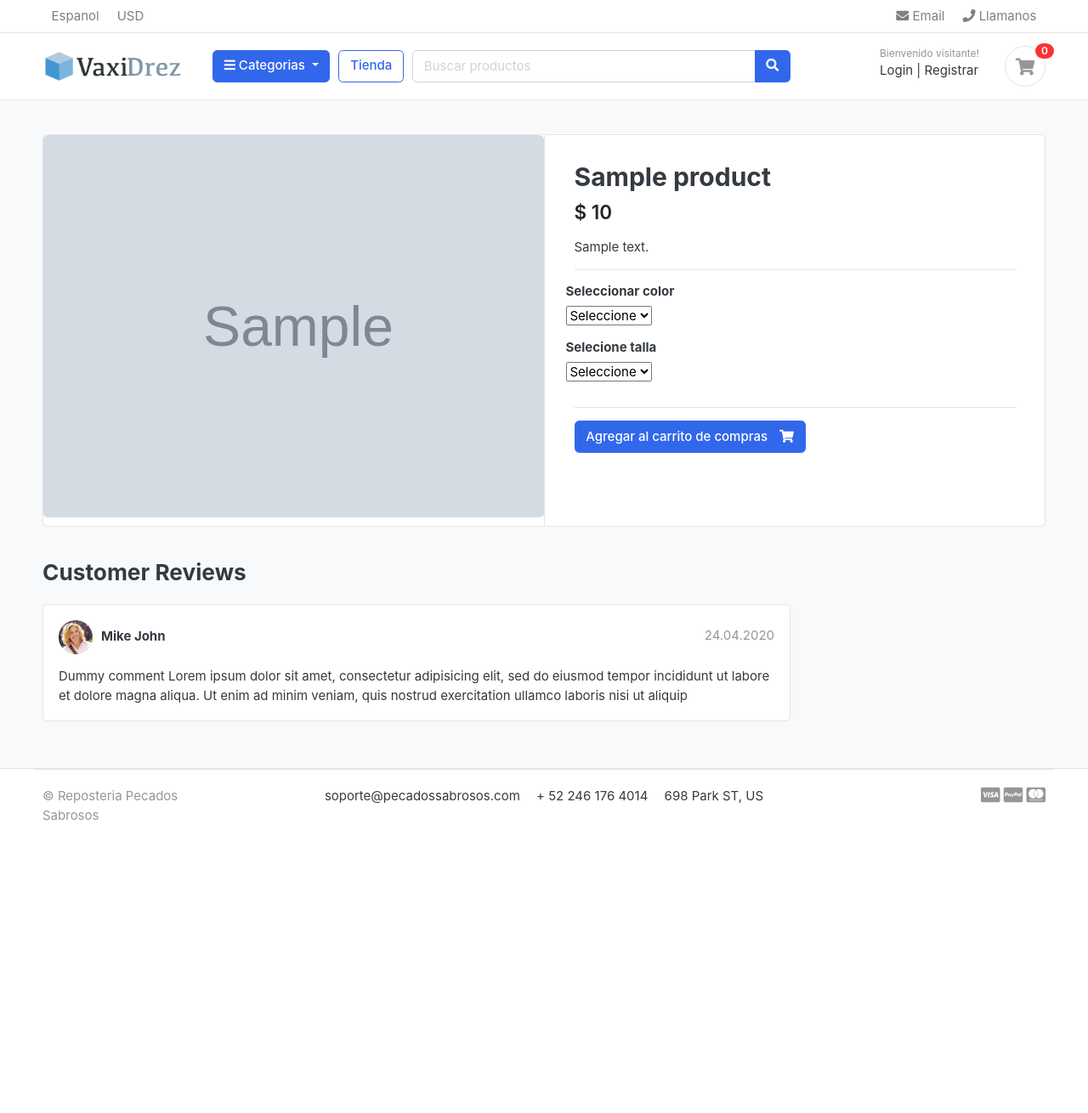
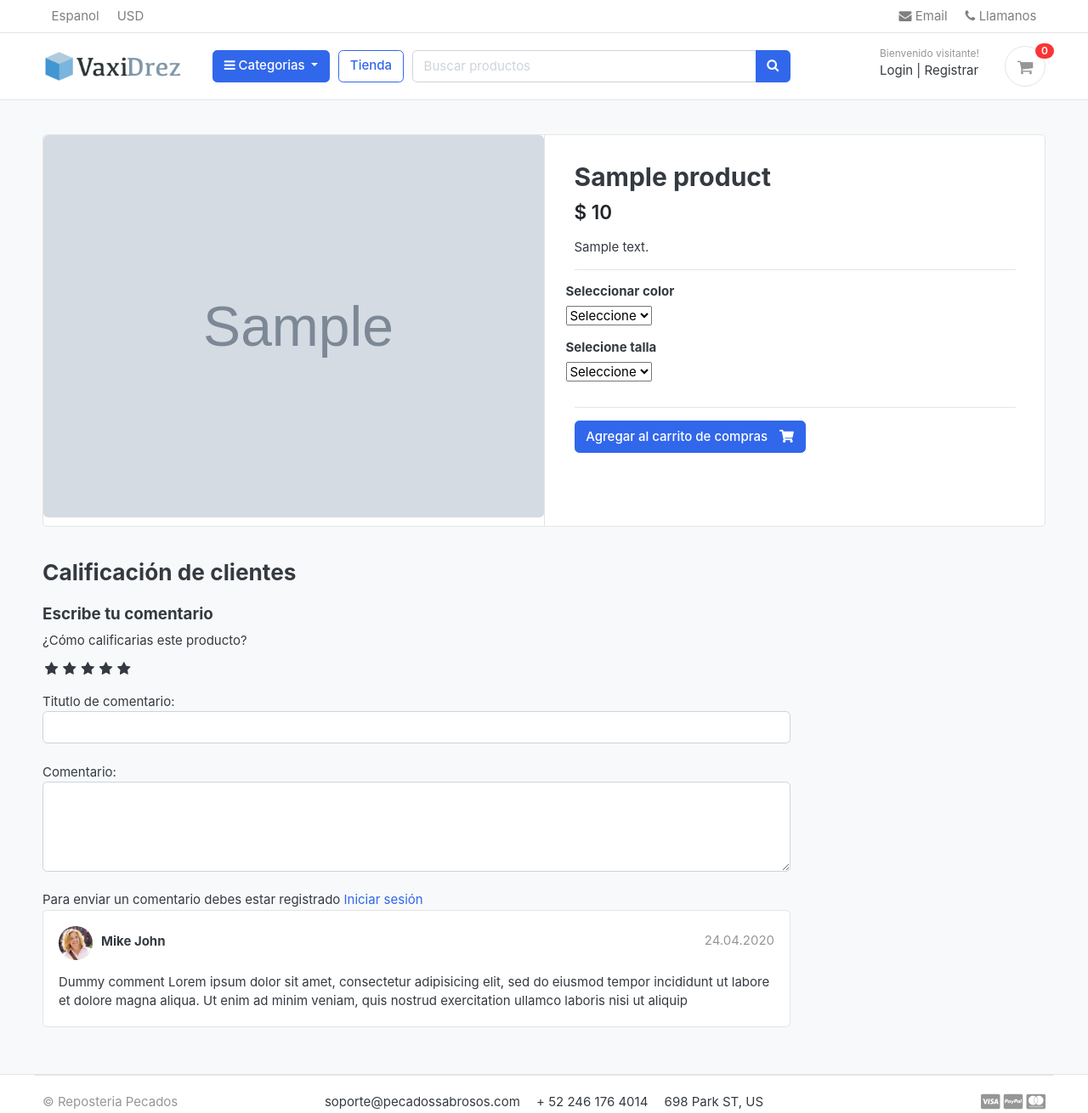
Before and after one commit to pedroCoH/ecommerce-django, a Django app: a page that uses templates/base.html in a window 1280 px wide. Shown: the top 1310 px of the page at 85% size. Before the commit the page ends 966 px from the top, so only its background shows below. Run offline with Django 5.2, Linux system fonts and the light colour scheme; tables that the repository leaves empty hold one stand-in row (values such as "Sample post"); grey boxes marked "Sample" are stand-in pictures; some libraries are stand-ins or nearby versions; some web fonts are replaced.

Commit message:
Act Comentairios del cliente

```diff
--- /dev/null
+++ b/ecommerce/static/css/custom.css
@@ -0,0 +1,36 @@
+.rate > input {
+    display:none;
+}
+
+.rate {
+    display: inline-block;
+    border: 0;
+}
+.rate > label {
+    float: right;
+}
+
+.rate > label:before {
+    display: inline-block;
+    font-size: 1.1rem;
+    font-family: FontAwesome;
+    content: "\f005";
+    margin: 0;
+    padding: 0.3rem .2rem;
+    cursor: pointer;
+}
+
+.rate  .half:before {
+    content: "\f089";
+    position: absolute;
+    padding-right: 0;
+}
+
+input:checked ~ label, label:hover ~label{
+    color: #ffb503;
+}
+
+input:checked + label:hover, input:checked ~label:hover, input:checked ~ label:hover ~ label,
+label:hover ~ input:checked ~ label {
+    color: #cc900c;
+}
--- a/store/admin.py
+++ b/store/admin.py
@@ -1,5 +1,5 @@
 from django.contrib import admin
-from .models import Product, Variation
+from .models import Product, Variation, ReviewRating
 # Register your models here.
 
 class ProductAdmin(admin.ModelAdmin):
@@ -14,3 +14,4 @@ class VariationAdmin(admin.ModelAdmin):
 
 admin.site.register(Product, ProductAdmin)
 admin.site.register(Variation, VariationAdmin)
+admin.site.register(ReviewRating)
--- a/store/models.py
+++ b/store/models.py
@@ -1,6 +1,7 @@
 from django.db import models
 from category.models import Category
 from django.urls import reverse
+from accounts.models import Account
 
 # Create your models here.
 class Product(models.Model):
@@ -47,3 +48,18 @@ class Variation(models.Model):
 
     def __str__(self):
         return self.variation_category + ':' + self.variation_value
+
+
+class ReviewRating(models.Model):
+    product = models.ForeignKey(Product, on_delete=models.CASCADE)
+    user = models.ForeignKey(Account, on_delete=models.CASCADE)
+    subject = models.CharField(max_length=100, blank=True)
+    review = models.CharField(max_length=500, blank=True)
+    rating = models.FloatField()
+    ip = models.CharField(max_length=20, blank=True)
+    status = models.BooleanField(default=True)
+    created_at = models.DateTimeField(auto_now_add=True)
+    updated_at = models.DateTimeField(auto_now=True)
+
+    def __str__(self):
+        return self.subject
--- a/store/urls.py
+++ b/store/urls.py
@@ -6,4 +6,6 @@ urlpatterns = [
     path('category/<slug:category_slug>/', views.store, name='products_by_category'),
     path('category/<slug:category_slug>/<slug:product_slug>/', views.product_detail, name='product_detail'),
     path('search/', views.search, name='search'),
+    path('submit_review/<int:product_id>/', views.submit_review, name='submit_review'),
+
 ]
--- a/store/views.py
+++ b/store/views.py
@@ -1,11 +1,12 @@
-from django.shortcuts import render, get_object_or_404
-from .models import Product
+from django.shortcuts import render, get_object_or_404, redirect
+from .models import Product, ReviewRating
 from category.models import Category
 from carts.models import CartItem
 from carts.views import _cart_id
 from django.core.paginator import EmptyPage, PageNotAnInteger, Paginator
 from django.db.models import Q
-
+from .forms import ReviewForm
+from django.contrib import messages
 # Create your views here.
 
 def store(request, category_slug= None):
@@ -60,3 +61,26 @@ def search(request):
     }
 
     return render(request, 'store/store.html', context)
+
+def submit_review(request, product_id):
+    url = request.META.get('HTTP_REFERER')
+    if request.method == 'POST':
+        try:
+            reviews = ReviewRating.objects.get(user__id= request.user.id, product__id= product_id)
+            form = ReviewForm(request.POST, instance=reviews)
+            form.save()
+            messages.success(request,'Muchas gracias!, tu comentario ha sido actualizado' )
+            return redirect(url)
+        except ReviewRating.DoesNotExist:
+            form = ReviewForm(request.POST)
+            if form.is_valid():
+                data = ReviewRating()
+                data.subject = form.cleaned_data['subject']
+                data.rating = form.cleaned_data['rating']
+                data.review = form.cleaned_data['review']
+                data.ip = request.META.get('REMOTE_ADDR')
+                data.product_id = product_id
+                data.user_id = request.user.id
+                data.save()
+                messages.success(request, 'Muchas gracias, tu comentario se ha enviado con éxtio')
+                return redirect(url)
--- a/templates/base.html
+++ b/templates/base.html
@@ -24,6 +24,9 @@
 <!-- custom style -->
 <link href="{% static 'css/ui.css' %}" rel="stylesheet" type="text/css"/>
 <link href="{% static 'css/responsive.css' %}" rel="stylesheet" media="only screen and (max-width: 1200px)" />
+<link href="{% static 'css/custom.css' %}" rel="stylesheet" type="text/css"/>
+<link rel="stylesheet" href="https://cdnjs.cloudflare.com/ajax/libs/font-awesome/4.7.0/css/font-awesome.min.css">
+
 
 <!-- custom javascript -->
 <script src="{% static 'js/script.js' %}" type="text/javascript"></script>
--- a/templates/store/product_detail.html
+++ b/templates/store/product_detail.html
@@ -82,12 +82,48 @@
 
 <div class="row">
             <div class="col-md-9">
+    <header class="section-heading">
+        <h3>Calificación de clientes </h3>
+    </header>
+    <form action="{% url 'submit_review' single_product.id %}" method="POST">
+      {% csrf_token %}
 
-    <header class="section-heading">
-        <h3>Customer Reviews </h3>
+      <h5>Escribe tu comentario</h5>
+      <div>
+        <label for="">¿Cómo calificarias este producto?</label>
+        <br>
+        <div class="rate">
+          <input type="radio" name="rating" value="5" id="rating10"> <label for="rating10" title="5"></label>
+          <input type="radio" name="rating" value="4.5" id="rating9"><label for="rating9" title="4.5" class="half"></label>
+          <input type="radio" name="rating" value="4" id="rating8"><label for="rating8" title="4"></label>
+          <input type="radio" name="rating" value="3.5" id="rating7"><label for="rating7" title="3.5" class="half"></label>
+          <input type="radio" name="rating" value="3" id="rating6"><label for="rating6" title="3"></label>
+          <input type="radio" name="rating" value="2.5" id="rating5"><label for="rating5" title="2.5" class="half"></label>
+          <input type="radio" name="rating" value="2" id="rating4"><label for="rating4" title="2"></label>
+          <input type="radio" name="rating" value="1.5" id="rating3"><label for="rating3" title="1.5" class="half"></label>
+          <input type="radio" name="rating" value="1" id="rating2"><label for="rating2" title="1"></label>
+          <input type="radio" name="rating" value="0.5" id="rating1"><label for="rating1" title="0.5" class="half"></label>
 
-    </header>
+        </div>
+        <br>
+        Titutlo de comentario:
+        <input type="text" class="form-control" name="subject" value="">
+        <br>
+        Comentario:
+        <textarea name="review" rows="4" class="form-control"></textarea>
+        <br>
+        {% if user.is_authenticated %}
+        <input type="submit" value="Enviar comentario" class="btn btn-primary">
+        {% else %}
+        <p>
+          Para enviar un comentario debes estar registrado <span><a href="{% url 'login' %}">Iniciar sesión</a></span>
+        </p>
+        {% endif %}
+      </div>
 
+      {% include 'includes/alerts.html' %}
+
+    </form>
     <article class="box mb-3">
         <div class="icontext w-100">
             <img src="./images/avatars/avatar1.jpg" class="img-xs icon rounded-circle">
```
Also changed, not shown: store/forms.py (added, +7 -0 lines), store/migrations/0007_alter_variation_variation_category_reviewrating.py (added), store/migrations/0008_alter_variation_variation_category.py (added).
